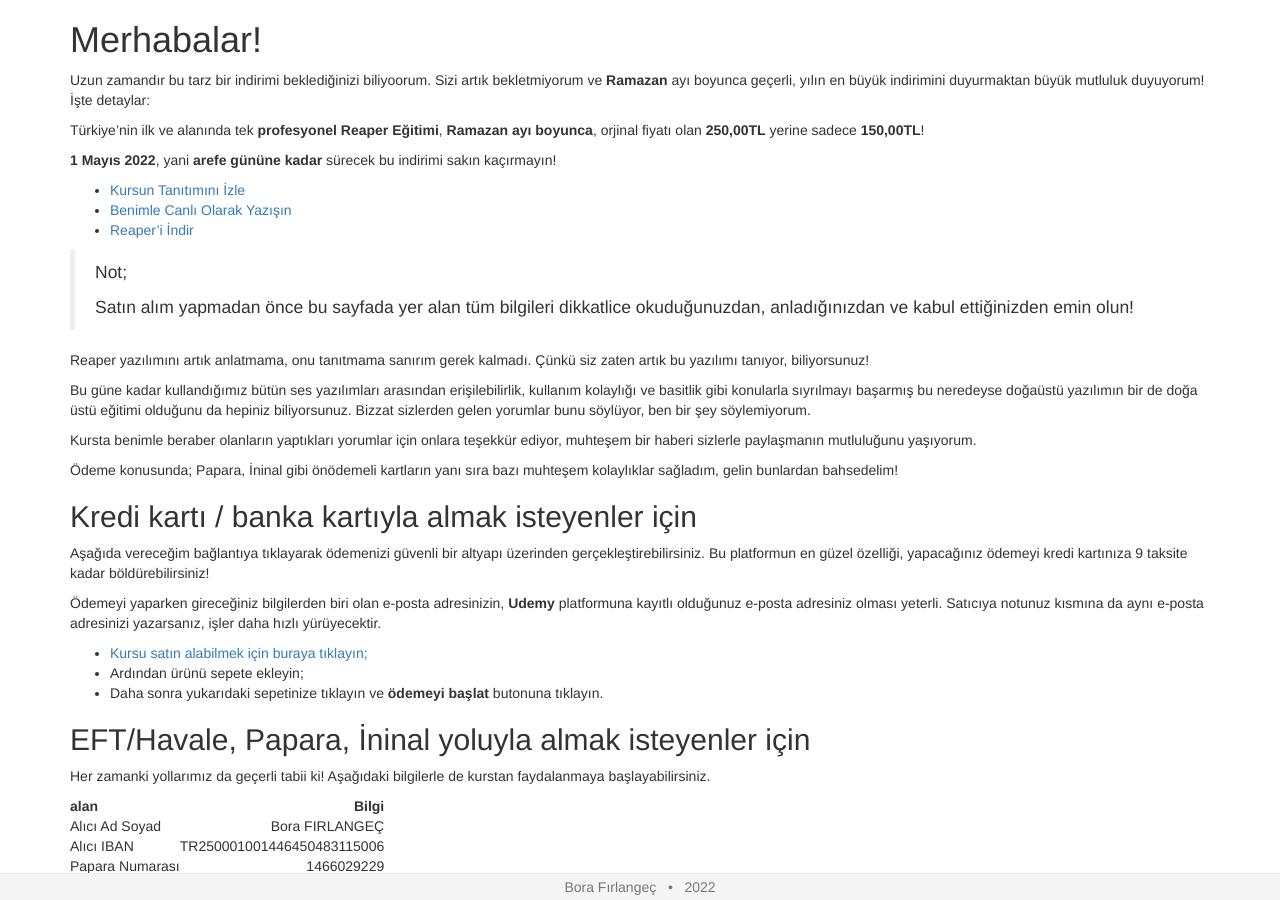
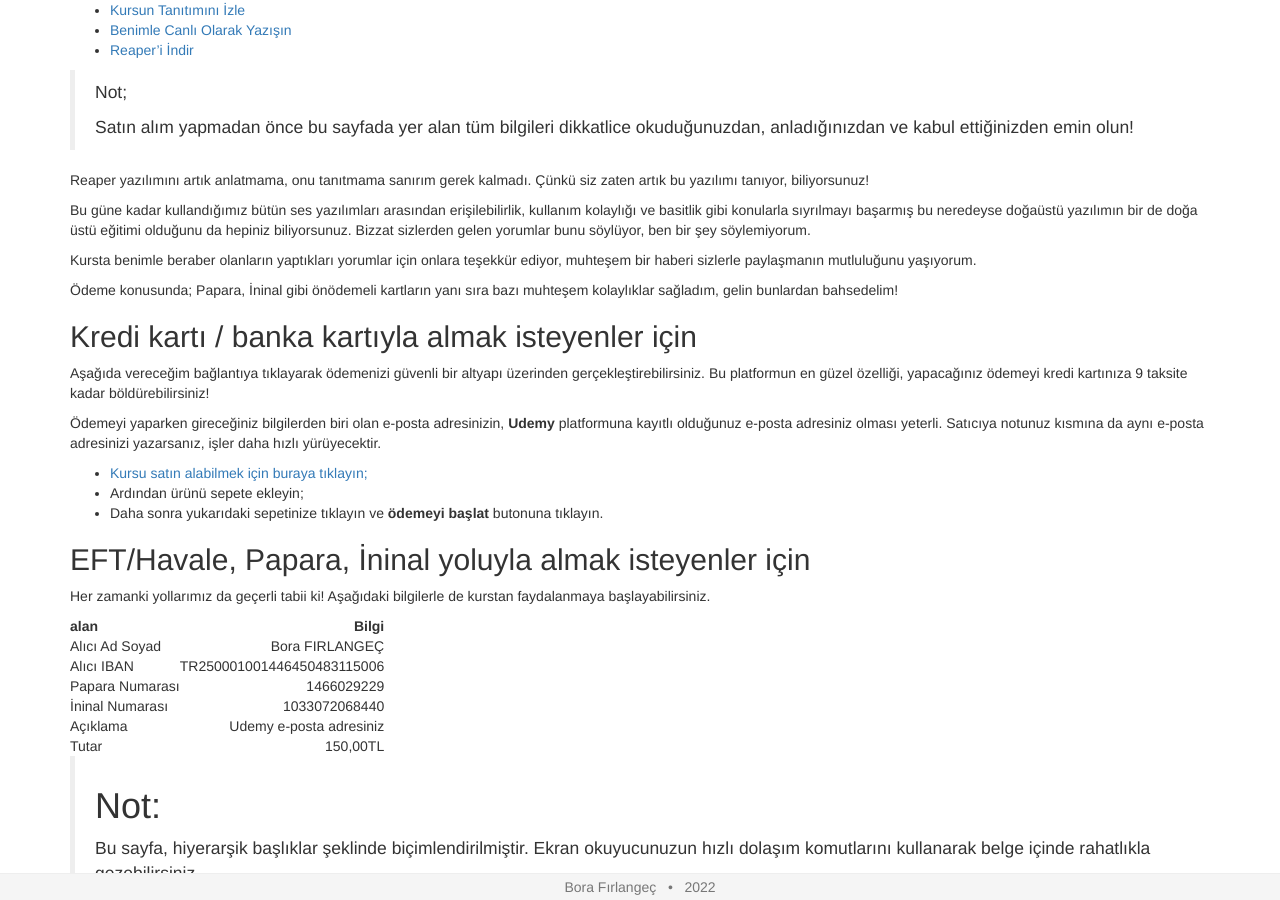
Before and after one commit to borfirbora/borfirbora.github.io, a Jekyll site: the page built from reaper.md, in a window 1280 px wide and 900 px high. Built offline with Jekyll 4.4.1, drawn with Linux system fonts in a browser that asks for light colours; a script that is not in the unit is left out.

Commit message:
Update reaper.md

```diff
--- a/reaper.md
+++ b/reaper.md
@@ -3,14 +3,6 @@ title: Reaper - Erişilebilir bir stüdyo yazılımı
 permalink: reaper
 layout: minimal
 ---
-
-# Merhabalar!
-
-Uzun zamandır bu tarz bir indirimi beklediğinizi biliyoorum. Sizi artık bekletmiyorum ve **Ramazan** ayı boyunca geçerli, yılın en büyük indirimini duyurmaktan büyük mutluluk duyuyorum! İşte detaylar:
-
-Türkiye'nin ilk ve  alanında tek **profesyonel** **Reaper Eğitimi**, **Ramazan ayı boyunca**, orjinal fiyatı olan **250,00TL** yerine sadece **150,00TL**!
-
-**1 Mayıs 2022**, yani **arefe gününe kadar** sürecek bu indirimi sakın kaçırmayın!
 
 * [Kursun Tanıtımını İzle](https://www.youtube.com/watch?v=OB9HQeFTuhk)
 * [Benimle Canlı  Olarak Yazışın](https://tawk.to/chat/5d8b5acf6c1dde20ed03632d/default)
```
